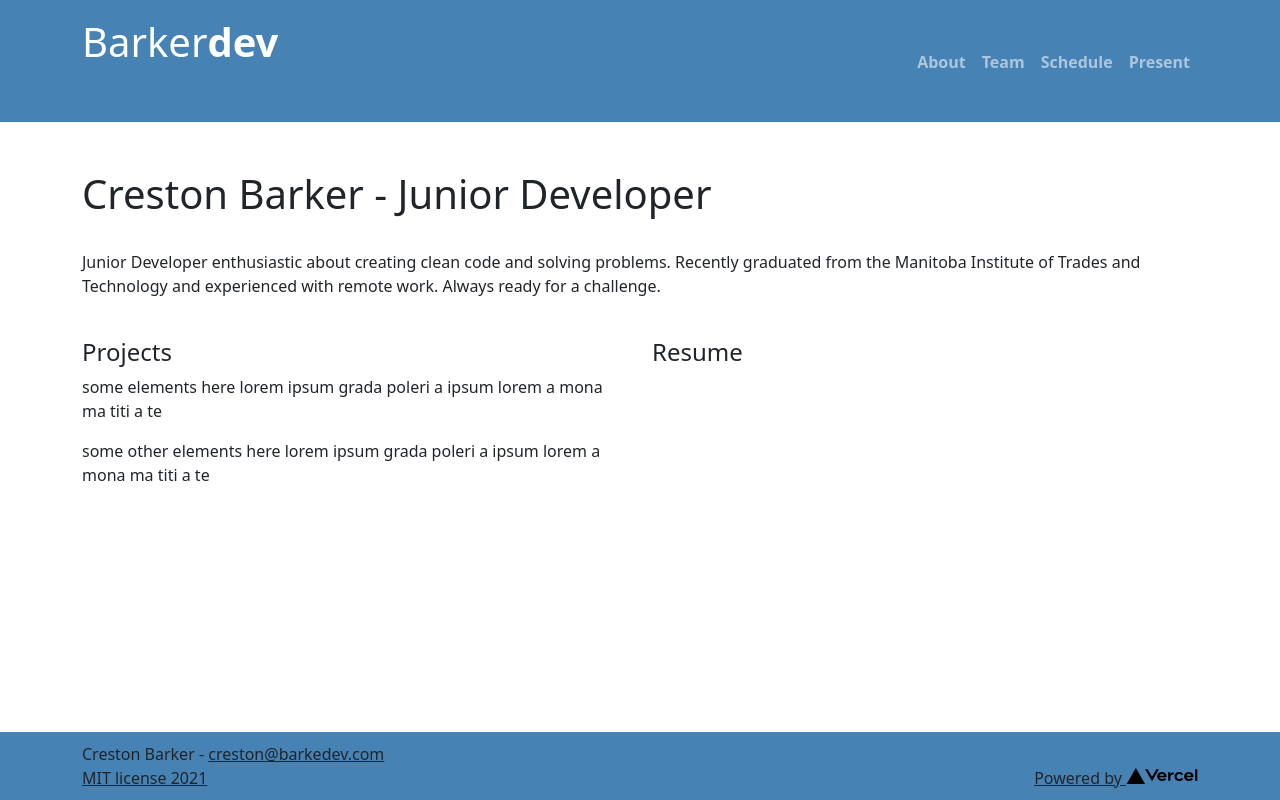
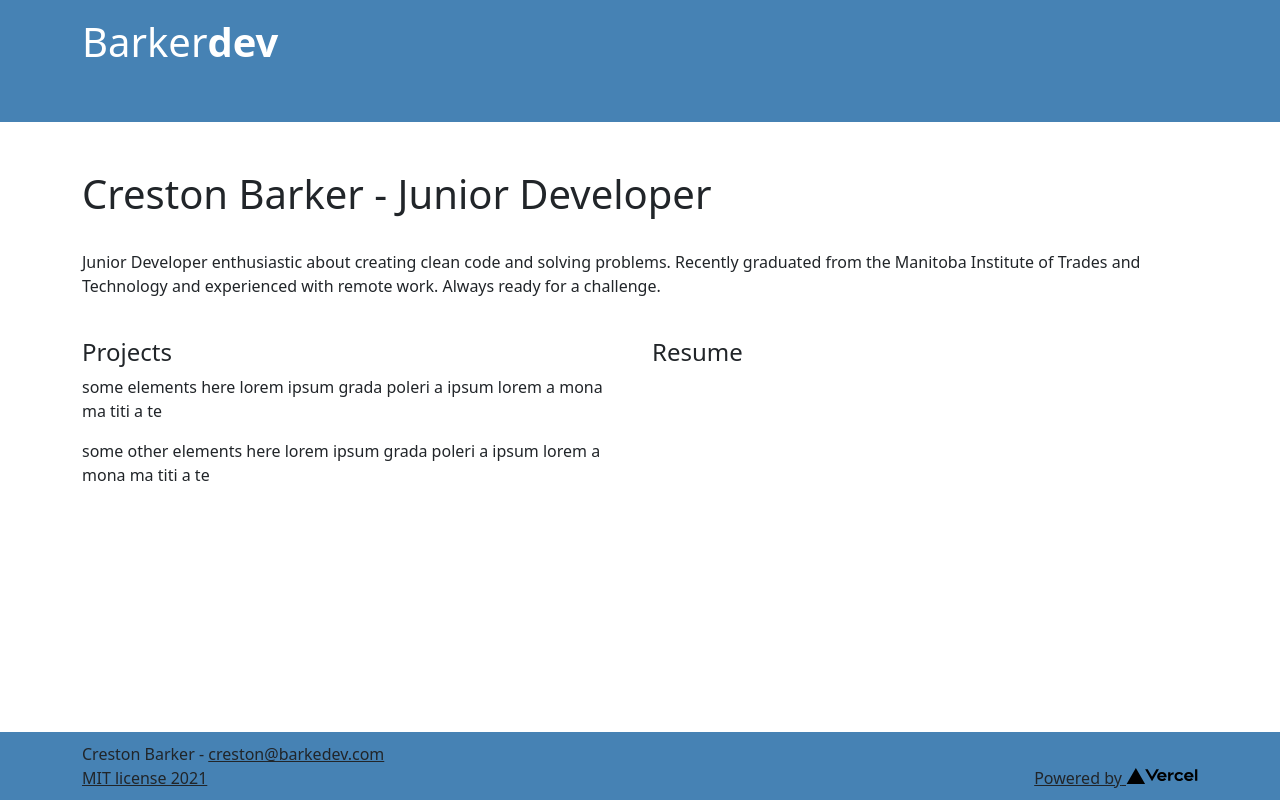
Before and after one commit to Creston-B/BarkerDevSite, a Next.js app: page / in a window 1280 px wide. Built offline with nearby package versions, Linux system fonts and the light colour scheme.

Commit message:
removed erroneous navbar entries

```diff
--- a/components/Header.js
+++ b/components/Header.js
@@ -30,26 +30,6 @@ class NavComponent extends Component {
                 aria-controls="responsive-navbar-nav"
               ></Navbar.Toggle>
               <Navbar.Collapse id="basic-navbar-nav">
-                <Nav className="me-auto">
-                  <Nav.Link className="nav-button text-end" href="#About">
-                    <strong>About</strong>
-                  </Nav.Link>
-                </Nav>
-                <Nav className="me-auto">
-                  <Nav.Link className="nav-button text-end" href="#Team">
-                    <strong>Team</strong>
-                  </Nav.Link>
-                </Nav>
-                <Nav className="me-auto">
-                  <Nav.Link className="nav-button text-end" href="#Schedule">
-                    <strong>Schedule</strong>
-                  </Nav.Link>
-                </Nav>
-                <Nav className="me-auto">
-                  <Nav.Link className="nav-button text-end" href="#Present">
-                    <strong>Present</strong>
-                  </Nav.Link>
-                </Nav>
               </Navbar.Collapse>
             </Col>
           </Row>
```
